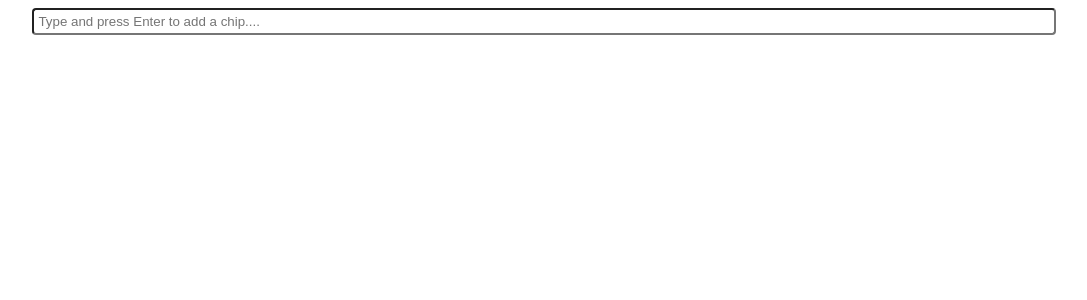
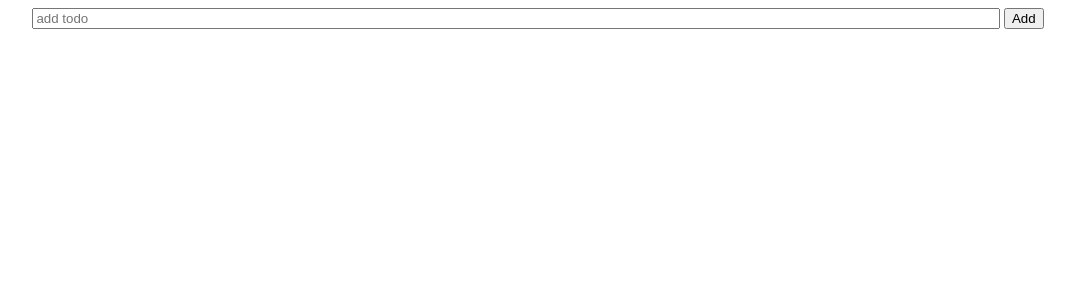
Before and after one commit to bharathvijayss/Frontend-Interview-Preparation, a React (Vite) app: page / in a window 1280 px wide. Shown: the top 300 px of the page, without its empty margins (102-1189 px from the left). Built offline with nearby package versions, Linux system fonts and the light colour scheme.

Commit message:
todolist

```diff
--- a/src/App.jsx
+++ b/src/App.jsx
@@ -7,6 +7,7 @@
 import TabForm from "./components/TabForm/TabForm";
 import NestedCheckBoxes from "./components/NestedCheckBoxes/NestedCheckBoxes";
 import Chips from "./components/Chips/Chips";
+import TodoList from "./components/TodoList/TodoList";
 
 function App() {
   // const progressBars = [10, 50, 100];
@@ -21,7 +22,8 @@
       {/* <Pagination /> */}
       {/* <TabForm /> */}
       {/* <NestedCheckBoxes /> */}
-      <Chips />
+      {/* <Chips /> */}
+      <TodoList />
     </div>
   );
 }
--- /dev/null
+++ b/src/components/TodoList/TodoList.jsx
@@ -0,0 +1,85 @@
+import { useState } from "react";
+import {
+  todo_list_container,
+  remove_todo_btn,
+  todo_box,
+  todo_input_box_container,
+  todo_input_box,
+  todo_name,
+  todo_list
+} from "./TodoList.module.css";
+
+const TodoList = () => {
+  const [todoName, setTodoName] = useState("");
+  const [todos, setTodos] = useState([]);
+
+  const addTodo = () => {
+    const todo = todoName.trim();
+    if (!todo) return;
+
+    const newItem = {
+      name: todo,
+      completed: false,
+      id: crypto.randomUUID(),
+    };
+    setTodos((prev) => [...prev, newItem]);
+    setTodoName("");
+  };
+
+  const removeTodo = (id) => {
+    setTodos((prev) => prev.filter((todoItem) => todoItem.id !== id));
+  };
+
+  const toggleTodoState = (id) => {
+    setTodos((prev) =>
+      prev.map((todoItem) => {
+        if (todoItem.id === id) {
+          return {
+            ...todoItem,
+            completed: !todoItem.completed,
+          };
+        }
+        return todoItem;
+      })
+    );
+  };
+
+  return (
+    <div className={todo_list_container}>
+      <div className={todo_input_box_container}>
+        <input
+          type="text"
+          placeholder="add todo"
+          value={todoName}
+          onChange={(e) => setTodoName(e.target.value)}
+          className={todo_input_box}
+        />
+        <button onClick={addTodo}>Add</button>
+      </div>
+      <div>
+        <ul className={todo_list}>
+          {todos.map((todo) => (
+            <li key={todo.id} className={todo_box}>
+              <input
+                type="checkbox"
+                checked={todo.completed}
+                onChange={() => toggleTodoState(todo.id)}
+              />
+              <span className={todo.completed ? todo_name : ""}>
+                {todo.name}
+              </span>
+              <button
+                className={remove_todo_btn}
+                onClick={() => removeTodo(todo.id)}
+              >
+                ❌
+              </button>
+            </li>
+          ))}
+        </ul>
+      </div>
+    </div>
+  );
+};
+
+export default TodoList;
--- /dev/null
+++ b/src/components/TodoList/TodoList.module.css
@@ -0,0 +1,36 @@
+.todo_list_container {
+  display: flex;
+  flex-direction: column;
+  gap: 8px;
+  width: 80%;
+  margin: auto;
+}
+
+.remove_todo_btn {
+  cursor: pointer;
+}
+
+.todo_box {
+  display: flex;
+  gap: 4px;
+}
+
+.todo_input_box {
+  width: 100%;
+}
+
+.todo_input_box_container {
+  display: flex;
+  gap: 4px;
+  width: 100%;
+}
+
+.todo_name {
+  text-decoration: line-through;
+}
+
+.todo_list {
+  display: flex;
+  flex-direction: column;
+  gap: 8px;
+}
```
